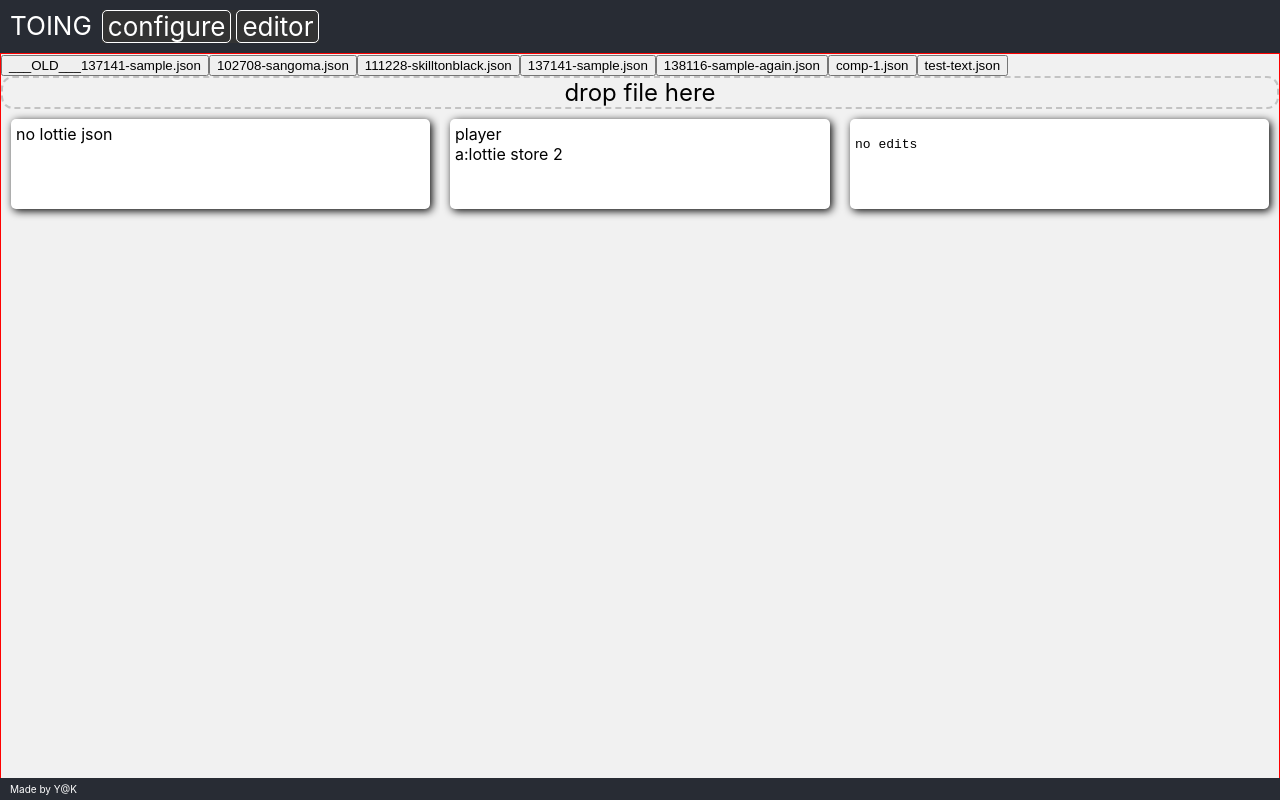
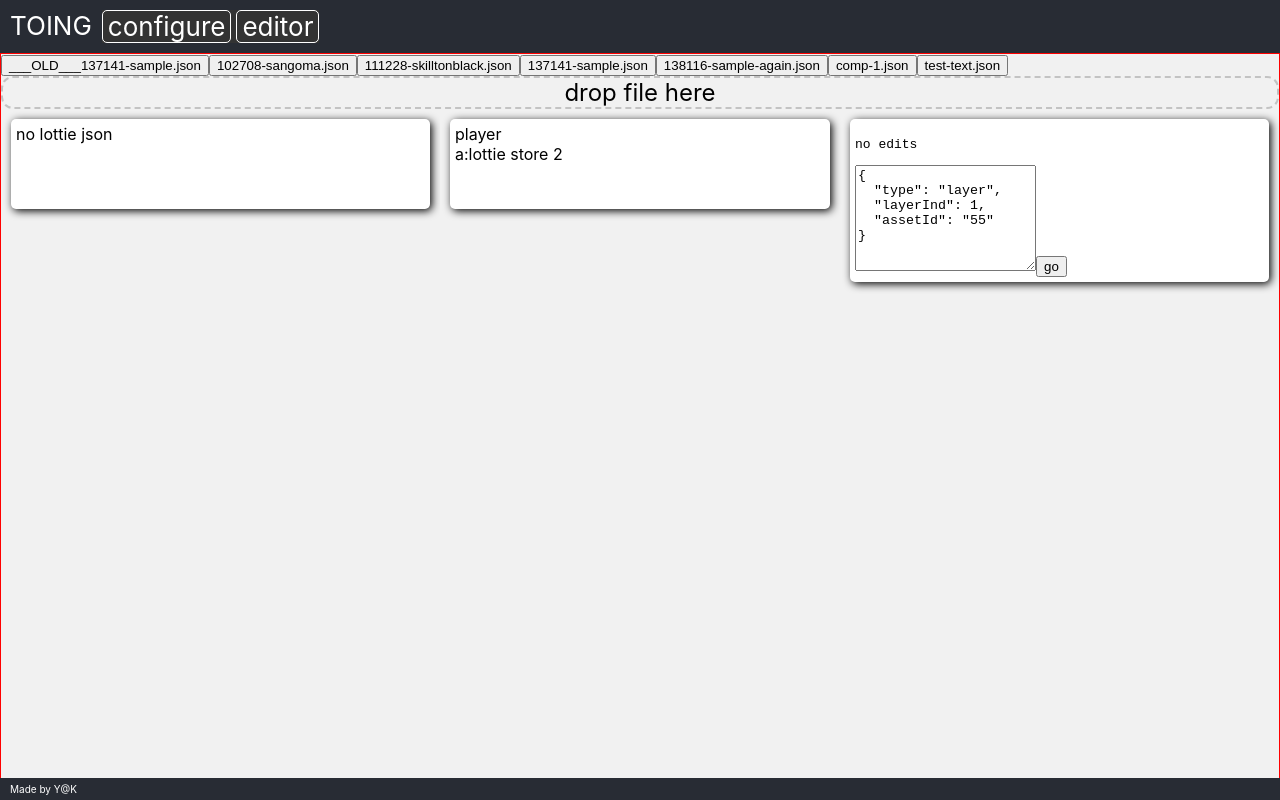
Before and after one commit to yakush/toing-lottie-editor, a React (Create React App) app: page /#/config in a window 1280 px wide. Built offline with nearby package versions, Linux system fonts and the light colour scheme.

Commit message:
refs and ref finders

```diff
--- a/src/lib/lottie/core/types/edits/index.ts
+++ b/src/lib/lottie/core/types/edits/index.ts
@@ -1,2 +1,3 @@
 export * from "./editData";
 export * from "./editExecuter";
+export * from "./lottieRef";
--- /dev/null
+++ b/src/lib/lottie/core/types/edits/lottieRef.ts
@@ -0,0 +1,26 @@
+export type refTypes = "layer" | "shape";
+
+interface Ref {
+  type: refTypes;
+}
+
+export interface LayerRef extends Ref {
+  type: "layer";
+  layerInd: number;
+
+  /** if the layer is inside an asset, otherwise - it's in the main json layers array */
+  assetId?: string;
+}
+
+export interface ShapeRef extends Ref {
+  type: "shape";
+  layerRef: LayerRef;
+
+  /** in the shape-layer shapes array */
+  shapeIdx: number;
+
+  /** for nested shapes (groups) */
+  subPath?: number[];
+}
+
+export type LottieRef = LayerRef | ShapeRef;
--- a/src/lib/lottie/core/types/index.ts
+++ b/src/lib/lottie/core/types/index.ts
@@ -1,3 +1,3 @@
 export * from "./lottieJson";
 export * from "./edits";
-export * from "./refs";
+export * from "./edits/lottieRef";
--- a/src/lib/lottie/core/types/refs.ts
+++ /dev/null
@@ -1,24 +0,0 @@
-import __priv__ from "../../utils/privateFields";
-import { Layer, Shape } from "./lottieJson";
-
-export type LayerRef = {
-  type: "layer";
-  layerInd: number;
-
-  [__priv__]?: {
-    target?: Layer;
-  };
-};
-
-export type ShapeRef = {
-  type: "shape";
-  layerInd: number;
-  shapeIdx: number;
-  subPath?: number[];
-
-  [__priv__]?: {
-    target?: Shape;
-  };
-};
-
-export type LottieRef = LayerRef | ShapeRef;
--- a/src/lib/lottie/edits/editTypes/editLayerSelector.ts
+++ b/src/lib/lottie/edits/editTypes/editLayerSelector.ts
@@ -1,6 +1,6 @@
 import { Lottie, editTypes } from "../../core";
 import { EditData, EditExecuter } from "../../core/types/edits";
-import { LottieRef } from "../../core/types/refs";
+import { LottieRef } from "../../core/types/edits/lottieRef";
 
 export interface Config {
   targetLayers: LottieRef[];
--- a/src/lib/lottie/edits/editTypes/editText.ts
+++ b/src/lib/lottie/edits/editTypes/editText.ts
@@ -1,5 +1,5 @@
 import { EditData, EditExecuter, Lottie, editTypes } from "../../core";
-import { LayerRef } from "../../core/types/refs";
+import { LayerRef } from "../../core/types/edits/lottieRef";
 
 export interface Config {
   targetLayer: LayerRef;
--- a/src/pages/LottieConfigure.tsx
+++ b/src/pages/LottieConfigure.tsx
@@ -1,3 +1,4 @@
+import { useState } from "react";
 import Card from "../components/Card";
 import FileDropTarget from "../components/FileDropTarget";
 import { LottieStoreProvider, useLottieStore } from "../lib/lottie/app";
@@ -5,6 +6,8 @@ import LottiePlayer from "../lib/lottie/app/components/LottiePlayer";
 import LottieJson from "../lib/lottie/builder/components/LottieJson";
 import { createPublicLottieSampleUrl } from "../utils/paths";
 import styles from "./LottieConfigure.module.css";
+import { LottieRef } from "../lib/lottie/core";
+import { findLayerRef, findLottieRef, findShapeRef } from "../utils/lotieUtils";
 
 type Props = {};
 
@@ -72,8 +75,59 @@ function Page({}: Props) {
       <div className={styles.editor}>
         <Card>
           <pre>{edits ? JSON.stringify(edits, null, 2) : "no edits"}</pre>
+          <Test></Test>
         </Card>
       </div>
     </div>
   );
 }
+
+function Test() {
+  const lottie = useLottieStore((s) => s.lottie);
+  const blinkLayer = useLottieStore((s) => s.blinkLayer);
+  const blinkShape = useLottieStore((s) => s.blinkShape);
+
+  const [text, setText] = useState(() => {
+    const ref: LottieRef = {
+      type: "layer",
+      layerInd: 1,
+      assetId: "55",
+    };
+    return JSON.stringify(ref, null, 2);
+  });
+
+  const onclick = () => {
+    try {
+      if (!lottie) {
+        console.log("no json");
+        return;
+      }
+      const ref: LottieRef = JSON.parse(text);
+      console.log(ref);
+
+      if (ref.type === "layer") {
+        const target = findLayerRef(lottie, ref);
+        !target && console.log("not found");
+        target && blinkLayer(target);
+      }
+
+      if (ref.type === "shape") {
+        const target = findShapeRef(lottie, ref);
+        !target && console.log("not found");
+        target && blinkShape(target);
+      }
+    } catch (e) {
+      console.log(e);
+    }
+  };
+  return (
+    <>
+      <textarea
+        value={text}
+        onChange={(e) => setText(e.target.value)}
+        style={{ minHeight: 100 }}
+      />
+      <button onClick={onclick}>go</button>
+    </>
+  );
+}
--- /dev/null
+++ b/src/utils/lotieUtils.ts
@@ -0,0 +1,76 @@
+import {
+  GroupShape,
+  Layer,
+  LayerRef,
+  Lottie,
+  LottieRef,
+  ShapeLayer,
+  ShapeRef,
+  layerTypes,
+  shapeTypes,
+} from "../lib/lottie/core";
+
+//-------------------------------------------------------
+
+export function findLayerRef(lottie: Lottie, ref: LayerRef) {
+  if (ref.type !== "layer") {
+    return;
+  }
+
+  let layers: Layer[] | undefined;
+  layers = lottie.layers;
+  if (!!ref.assetId) {
+    layers = lottie.assets?.find((asset) => asset.id === ref.assetId)?.layers;
+  }
+
+  return layers?.find((layer) => layer.ind === ref.layerInd);
+}
+
+//-------------------------------------------------------
+
+export function findShapeRef(lottie: Lottie, ref: ShapeRef) {
+  if (ref.type !== "shape") {
+    return;
+  }
+
+  const layer = findLayerRef(lottie, ref.layerRef) as ShapeLayer;
+  if (layer == null) {
+    return;
+  }
+
+  if (layer.ty !== layerTypes.shape) {
+    return;
+  }
+
+  let shape = layer.shapes ? layer.shapes[ref.shapeIdx] : undefined;
+
+  //sub shape in groups
+  if (ref.subPath?.length) {
+    for (let i = 0; i < ref.subPath.length; i++) {
+      if (shape?.ty !== shapeTypes.group) {
+        return;
+      }
+
+      const idx = ref.subPath[i];
+      const group = shape as GroupShape | undefined;
+      shape = group?.it ? group?.it[idx] : undefined;
+    }
+  }
+
+  return shape;
+}
+
+//-------------------------------------------------------
+
+export function findLottieRef(lottie: Lottie, ref: LottieRef) {
+  switch (ref.type) {
+    case "layer":
+      return findLayerRef(lottie, ref);
+
+    case "shape":
+      return findShapeRef(lottie, ref);
+
+    default:
+      return undefined;
+  }
+}
```
